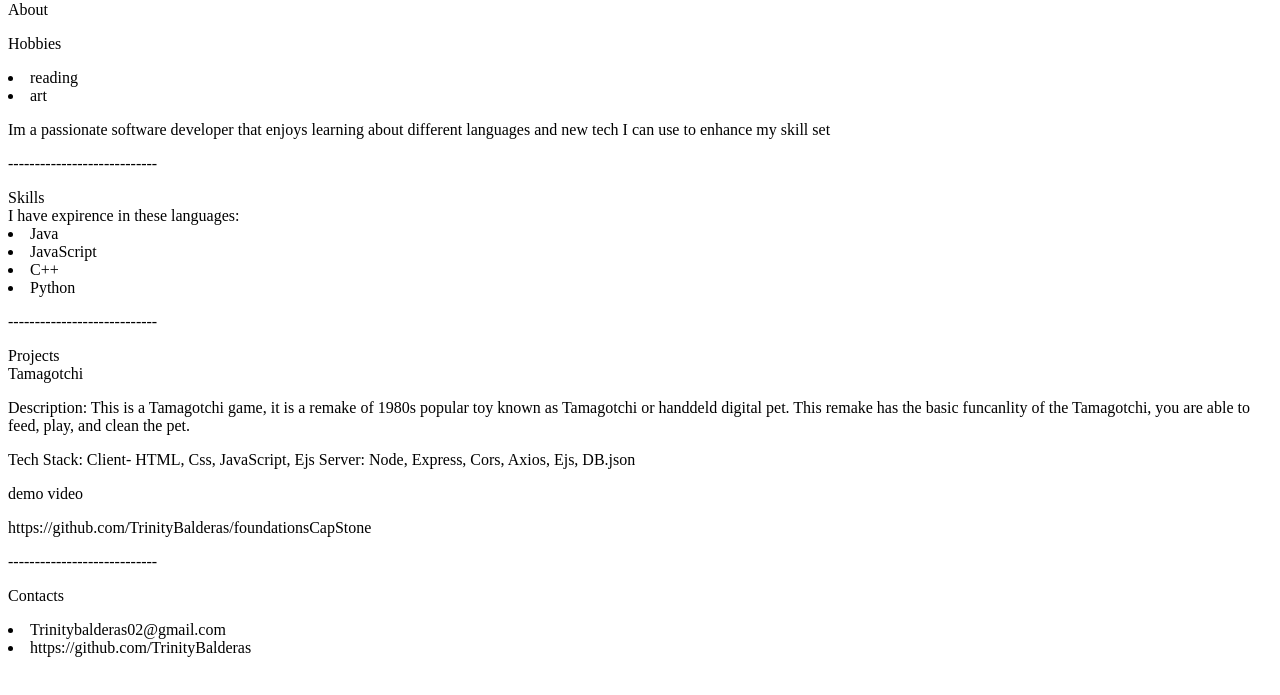
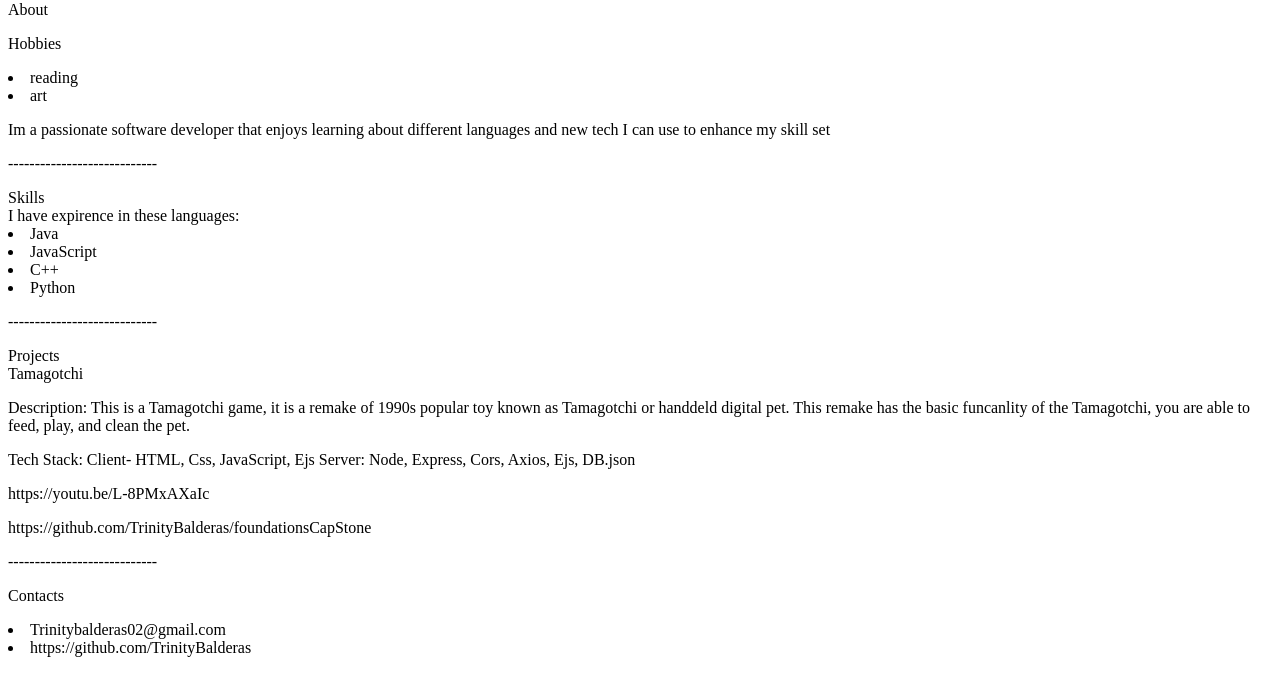
Before and after one commit to TrinityBalderas/TrinityBalderas.github.io, a plain HTML site: page index.html in a window 1280 px wide. Shown: the part 79-774 px from the top of the page. Drawn offline with Linux system fonts and the light colour scheme.

Commit message:
Added video link

```diff
--- a/index.html
+++ b/index.html
@@ -33,9 +33,9 @@
             <header>Projects</header>
             <div id="project1">
                 <header>Tamagotchi</header>
-              <p>Description: This is a Tamagotchi game, it is a remake of 1980s popular toy known as Tamagotchi or handdeld digital pet. This remake has the basic funcanlity of the Tamagotchi, you are able to feed, play, and clean the pet.</p>
+              <p>Description: This is a Tamagotchi game, it is a remake of 1990s popular toy known as Tamagotchi or handdeld digital pet. This remake has the basic funcanlity of the Tamagotchi, you are able to feed, play, and clean the pet.</p>
               <p>Tech Stack: Client- HTML, Css, JavaScript, Ejs Server: Node, Express, Cors, Axios, Ejs, DB.json</p>
-              <p>demo video</p>
+              <p>https://youtu.be/L-8PMxAXaIc</p>
               <p>https://github.com/TrinityBalderas/foundationsCapStone</p>
             </div>
         </div>
```
